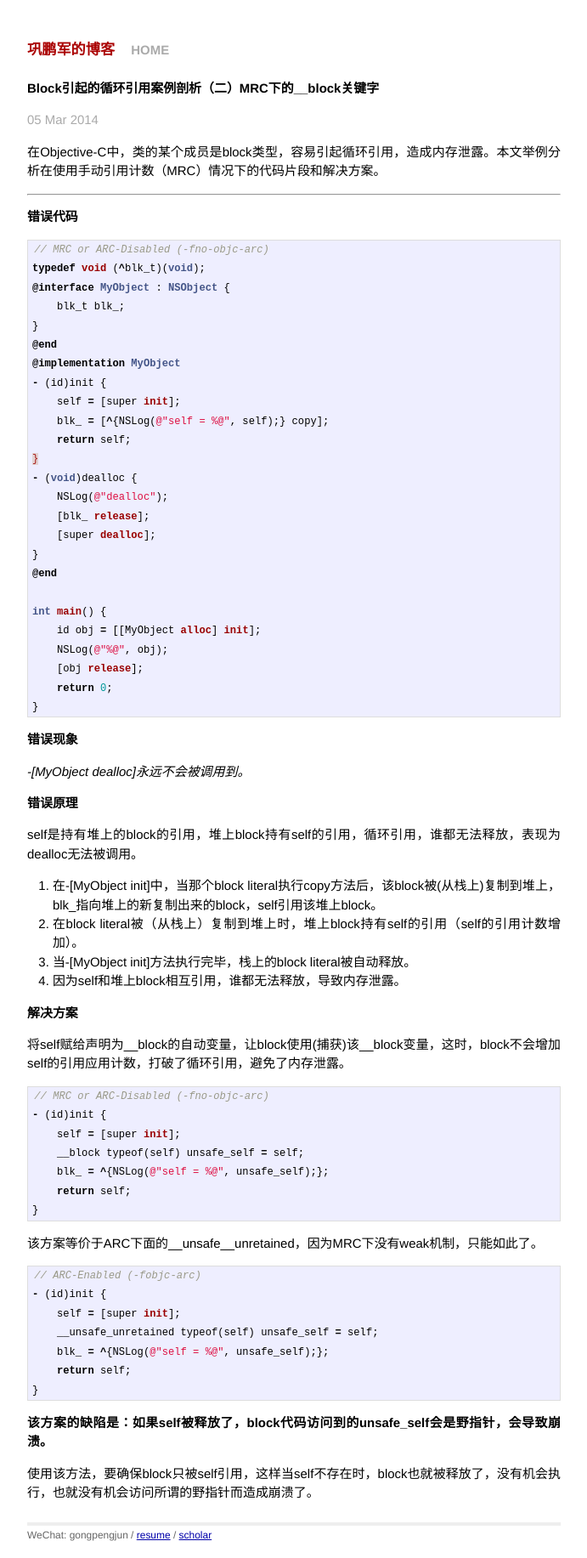
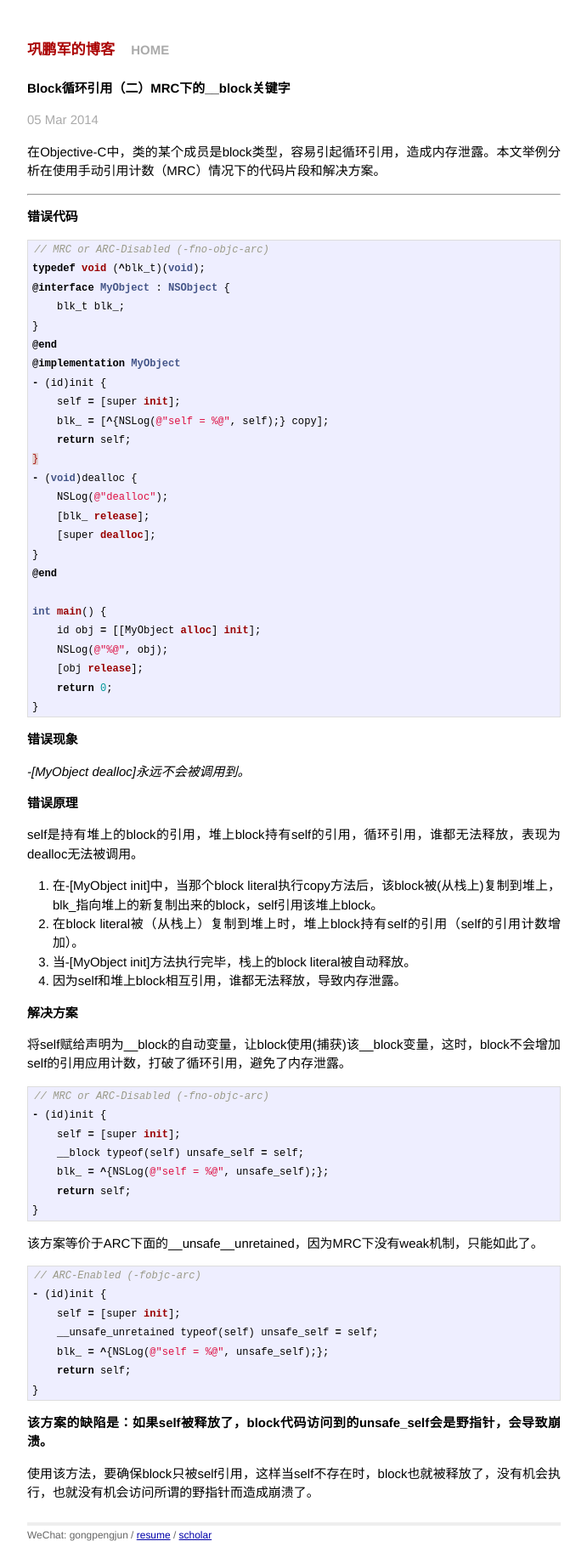
Before and after one commit to gongpengjun/gongpengjun.github.io, a Jekyll site: the page built from _posts/2014-03-05-block-circular-reference-in-mrc.markdown, in a window 1280 px wide. Shown: the whole page at 85% size, without its empty margins (294-985 px from the left). Built offline with Jekyll 4.4.1, drawn with Linux system fonts in a browser that asks for light colours.

Commit message:
shorten ios objc article titles

```diff
--- a/_posts/2014-03-04-block-circular-reference-in-arc.markdown
+++ b/_posts/2014-03-04-block-circular-reference-in-arc.markdown
@@ -1,6 +1,6 @@
 ---
 layout: post
-title: Block引起的循环引用案例剖析（一）ARC下的__weak关键字
+title: Block循环引用（一）ARC下的__weak关键字
 date:   2014-03-04 10:00:00
 categories: Objective-C
 ---
--- a/_posts/2014-03-05-block-circular-reference-in-mrc.markdown
+++ b/_posts/2014-03-05-block-circular-reference-in-mrc.markdown
@@ -1,6 +1,6 @@
 ---
 layout: post
-title: Block引起的循环引用案例剖析（二）MRC下的__block关键字
+title: Block循环引用（二）MRC下的__block关键字
 date:   2014-03-05 10:00:00
 categories: Objective-C
 ---
--- a/_posts/2014-03-12-block-circular-reference-in-arc-mrc-comparison.markdown
+++ b/_posts/2014-03-12-block-circular-reference-in-arc-mrc-comparison.markdown
@@ -1,6 +1,6 @@
 ---
 layout: post
-title: Block引起的循环引用案例剖析（三）ARC下的__block关键字
+title: Block循环引用（三）ARC下的__block关键字
 date:   2014-03-12 10:00:00
 categories: Objective-C
 ---
```
